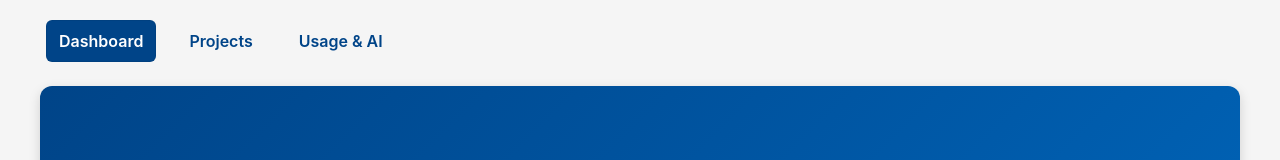
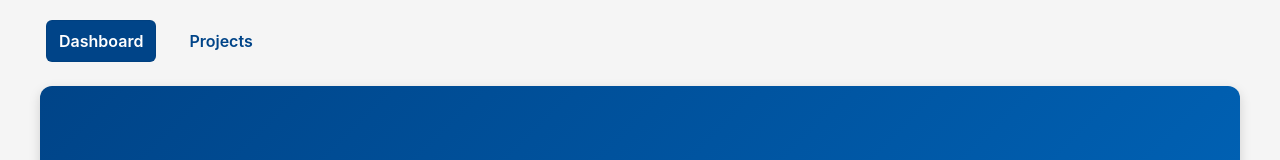
Before and after one commit to mgifford/gh-open-dash, a React (Vite) app in the folder site/: page / in a window 1280 px wide. Shown: the top 160 px of the page. Built offline with nearby package versions, Linux system fonts and the light colour scheme.

Commit message:
Remove Usage & AI nav link that pointed to unavailable external URL
Co-authored-by: mgifford <116832+mgifford@users.noreply.github.com>

```diff
--- a/site/src/App.jsx
+++ b/site/src/App.jsx
@@ -70,14 +70,6 @@ function App() {
   const defaultOrg = config?.organization?.githubOrg || 'civicactions';
   const [currentOrg, setCurrentOrg] = useState(() => getCurrentOrg(defaultOrg));
 
-  // Build the "Usage & AI" href for org-wide scan of Agents and Actions
-  const usageAiHref = useMemo(() => {
-    const org = currentOrg || config?.organization?.githubOrg || '';
-    if (!org) return null;
-    const baseUrl = config?.aiSummaryBaseUrl || 'https://mgifford.github.io/gh-summary/';
-    const params = new URLSearchParams({ org });
-    return `${baseUrl.replace(/\/?$/, '/')}?${params.toString()}`;
-  }, [currentOrg, config]);
 
   // Update currentOrg when config loads
   useEffect(() => {
@@ -342,11 +334,6 @@ function App() {
           <div style={{ display: 'flex', gap: 8 }}>
             <a href="#/dashboard" onClick={() => setView('dashboard')} className={view === 'dashboard' ? 'active' : ''} aria-current={view === 'dashboard' ? 'page' : undefined}>Dashboard</a>
             <a href="#/projects" onClick={() => setView('projects')} className={view === 'projects' ? 'active' : ''} aria-current={view === 'projects' ? 'page' : undefined}>Projects</a>
-            {usageAiHref ? (
-              <a href={usageAiHref} target="_blank" rel="noopener noreferrer">Usage &amp; AI</a>
-            ) : (
-              <span className="nav-disabled" aria-disabled="true">Usage &amp; AI</span>
-            )}
           </div>
         </div>
       </header>
```
Also changed, not shown: 1 other file (tests, documents, lock files or other folders).
